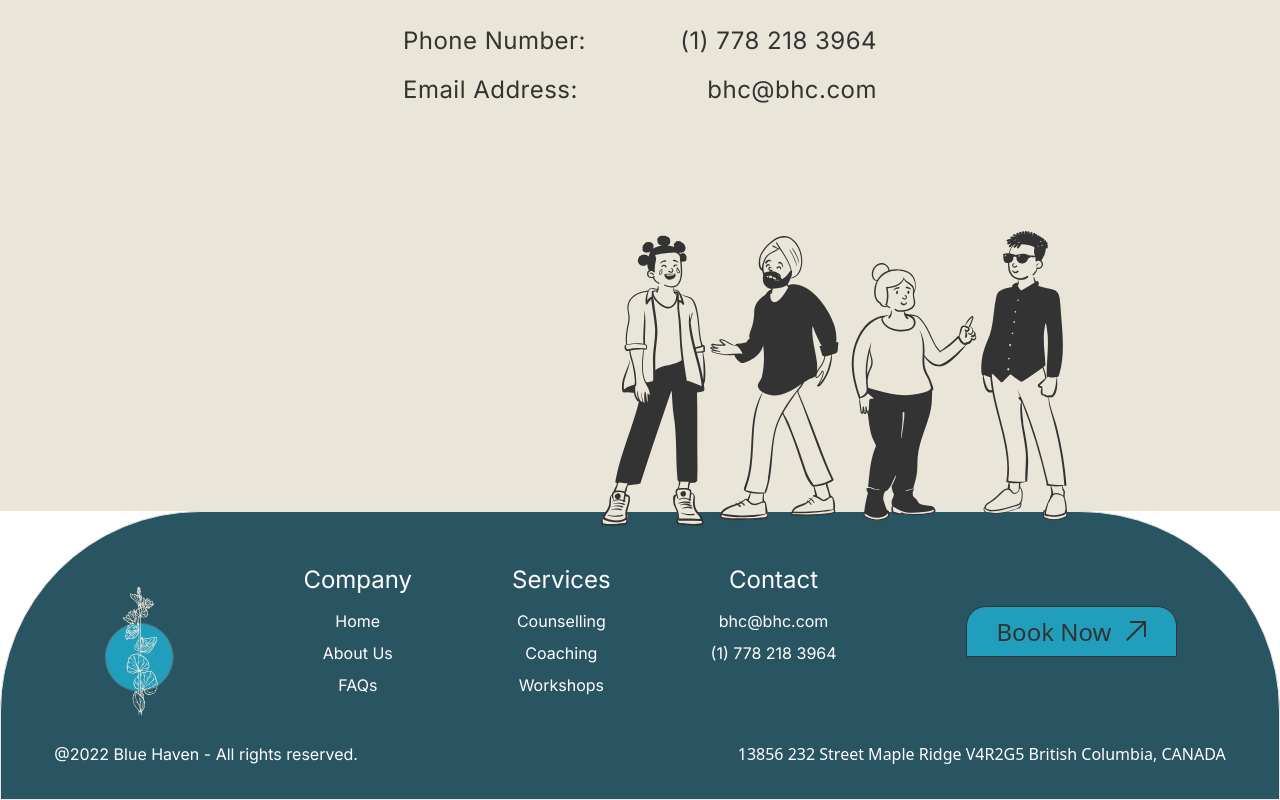
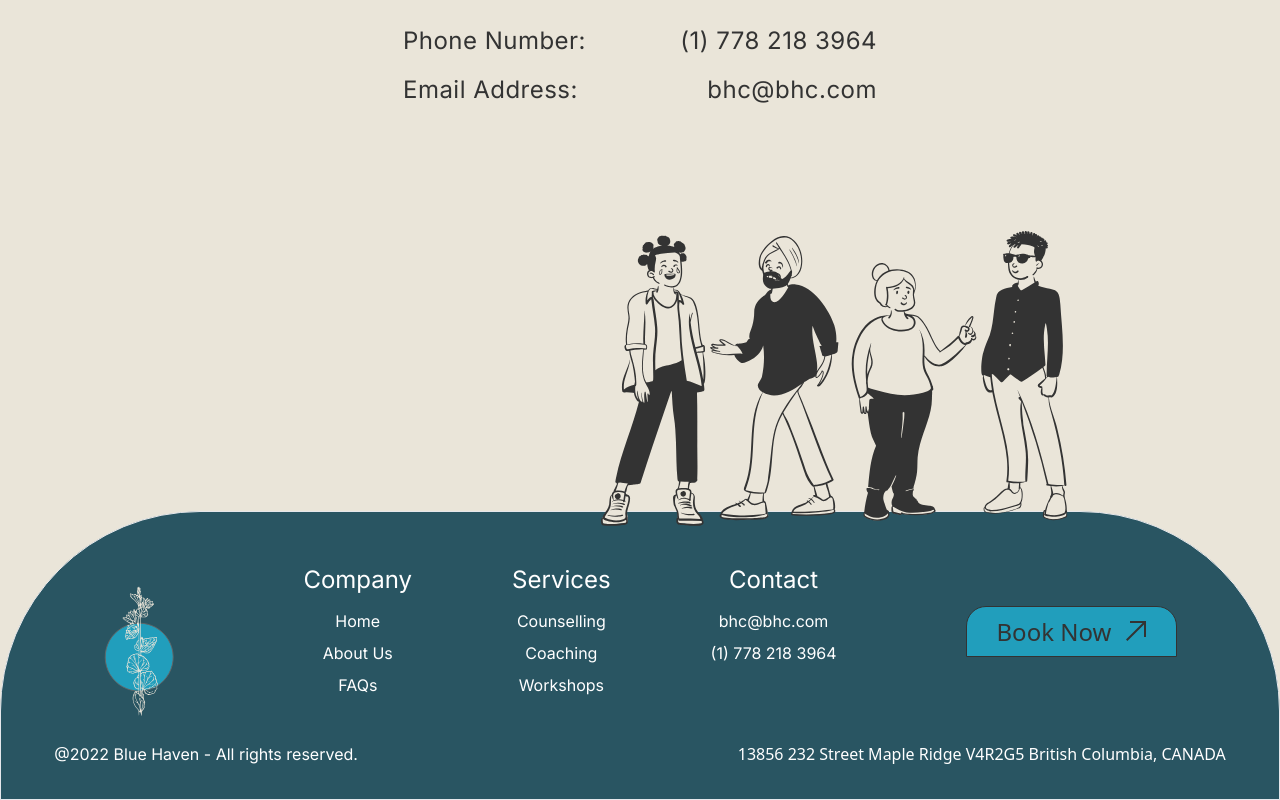
Before and after one commit to coolpythoncodes/blue-heaven, a Next.js app: page / in a window 1280 px wide. Shown: the part 5057-5857 px from the top of the page. Built offline with nearby package versions, Linux system fonts and the light colour scheme.

Commit message:
added background color for footer section

```diff
--- a/components/layout/footer.tsx
+++ b/components/layout/footer.tsx
@@ -10,7 +10,7 @@ import Button from "../input/button";
 const Footer = () => {
     const year = new Date().getFullYear();
     return (
-        <footer className="relative flex-shrink-0">
+        <footer className="relative flex-shrink-0 bg-creamSecondaryBg">
             <div className="absolute -top-[110px] right-[65px] w-[198px] h-[127px] md:w-[499px] md:h-[320px] md:-top-[280px] md:right-[130px] lg:right-[180px]">
                 <Image src={people} alt="" layout="responsive"/>
             </div>
```
